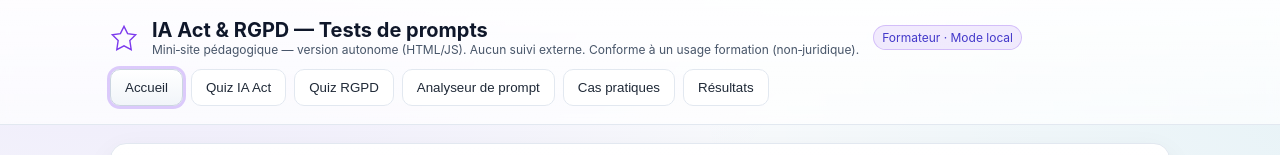
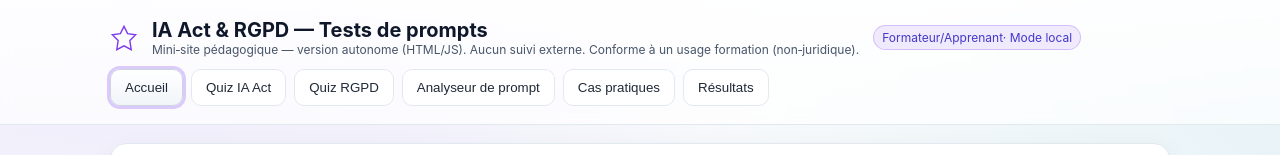
Before and after one commit to amidesordi-73/mini-site-ia-rgpd, a plain HTML site: page index.html in a window 1280 px wide. Shown: the top 155 px of the page. Drawn offline with Linux system fonts and the light colour scheme.

Commit message:
Update badge text for local mode

```diff
--- a/index.html
+++ b/index.html
@@ -99,7 +99,7 @@
           <div style="font-size:20px; font-weight:700">IA Act & RGPD — Tests de prompts</div>
           <div class="muted small">Mini‑site pédagogique — version autonome (HTML/JS). Aucun suivi externe. Conforme à un usage formation (non‑juridique).</div>
         </div>
-        <span class="badge">Formateur · Mode local</span>
+        <span class="badge">Formateur/Apprenant· Mode local</span>
       </div>
       <nav aria-label="Navigation des sections">
         <button class="active" data-target="home">Accueil</button>
```
